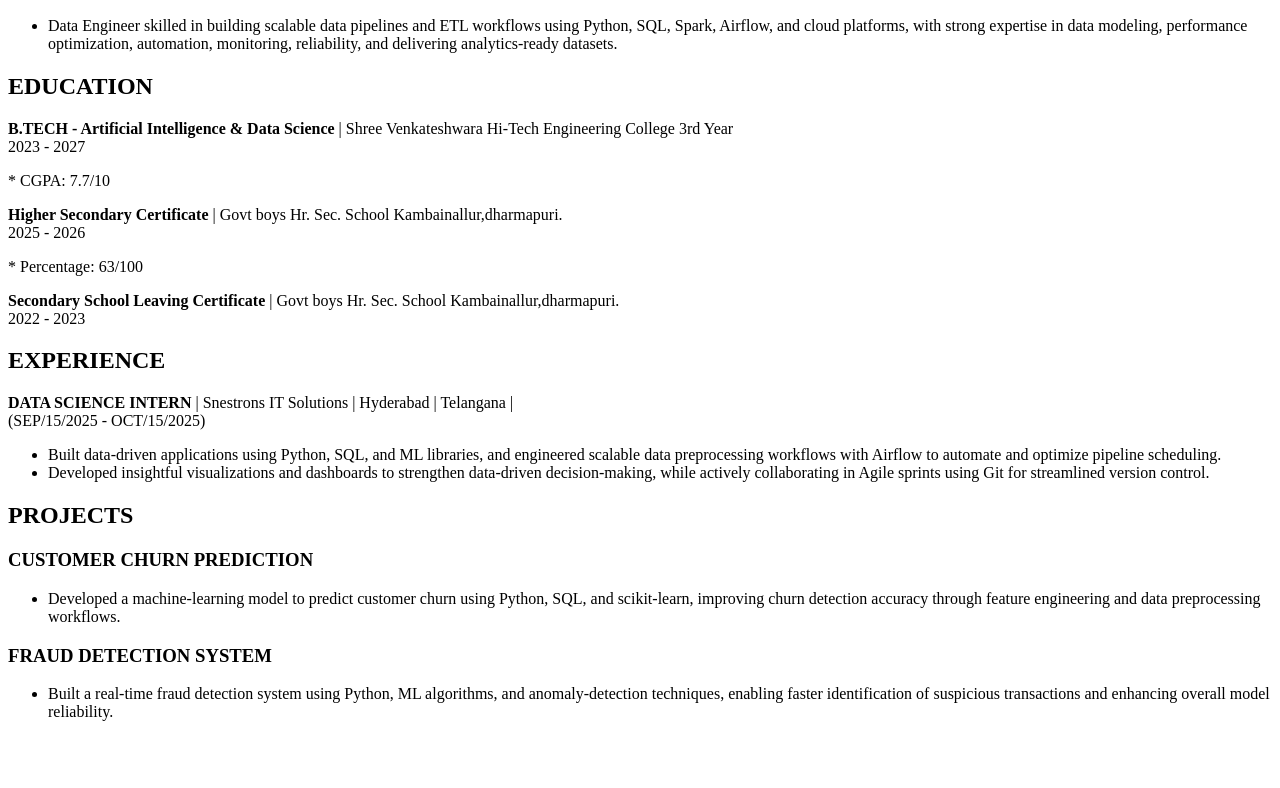
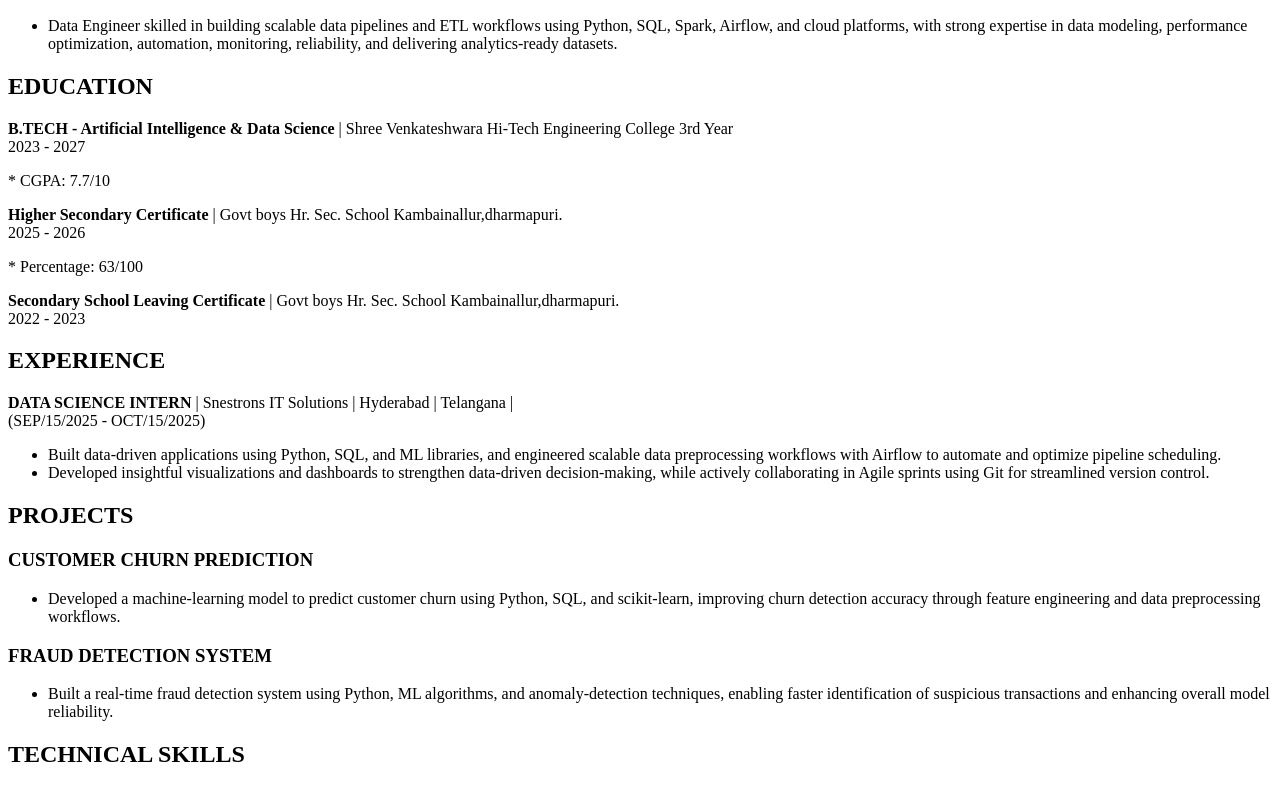
Before and after one commit to sarjanthecoder/VIRTUAL-resume-, a plain HTML site: page index.html in a window 1280 px wide. Shown: the part 994-1782 px from the top of the page. Before the commit the page ends 1731 px from the top, so only its background shows below. Drawn offline with Linux system fonts and the light colour scheme.

Commit message:
81. Add skills title

```diff
--- a/index.html
+++ b/index.html
@@ -114,3 +114,4 @@
                 </div>
             </section>
             <section id="skills" class="section">
+                <h2 class="section-title">TECHNICAL SKILLS</h2>
```
